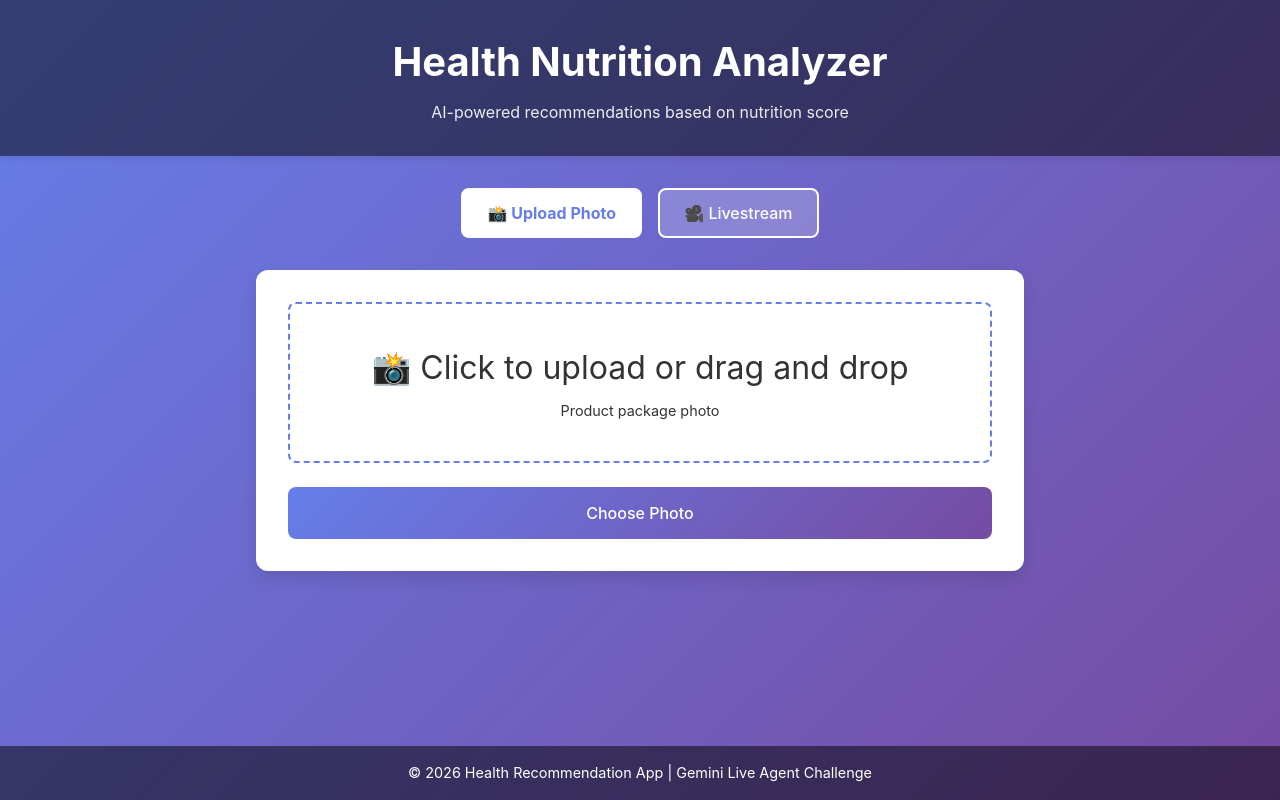
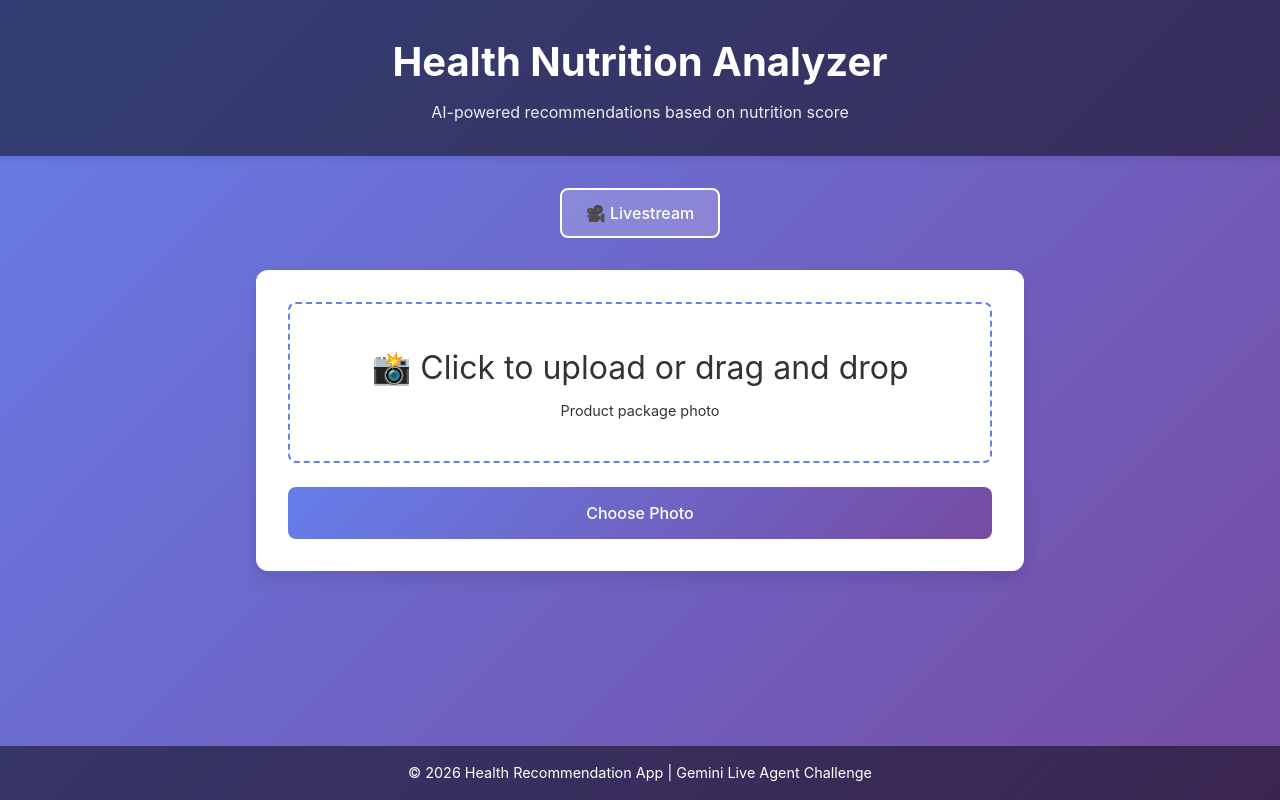
Before and after one commit to anyateres/health_recommend, a React (Vite) app in the folder frontend/: page / in a window 1280 px wide. Built offline with nearby package versions, Linux system fonts and the light colour scheme; no server answers.

Commit message:
Add files

```diff
--- a/frontend/src/App.tsx
+++ b/frontend/src/App.tsx
@@ -26,12 +26,6 @@ function App() {
 
       <main className="main">
         <div className="tabs">
-          <button
-            className={`tab-btn ${activeTab === 'photo' ? 'active' : ''}`}
-            onClick={() => setActiveTab('photo')}
-          >
-            📸 Upload Photo
-          </button>
           <button
             className={`tab-btn ${activeTab === 'livestream' ? 'active' : ''}`}
             onClick={() => setActiveTab('livestream')}
```
Also changed, not shown: 5 other files (tests, documents, lock files or other folders).
